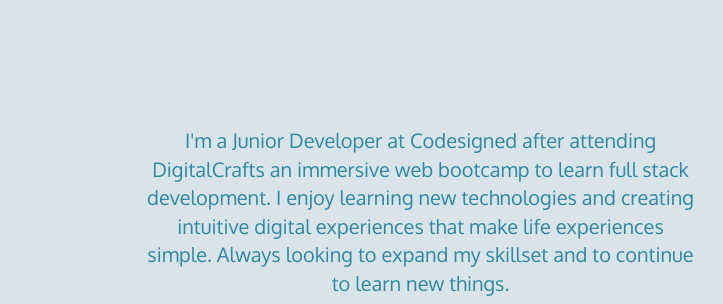
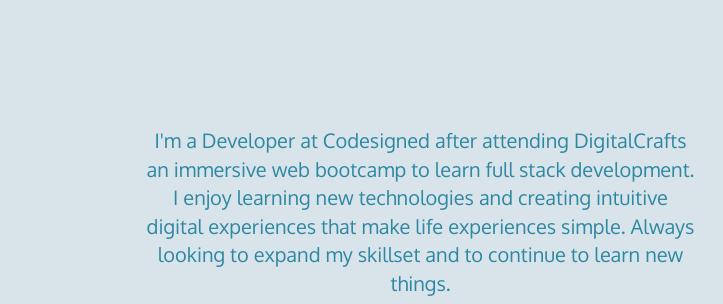
Before and after one commit to ningwho/porforlio, a website: page index.html in a window 1280 px wide. Shown: the part 802-1106 px from the top of the page, 0-723 px from the left. Drawn offline with nearby package versions, Linux system fonts and the light colour scheme.

Commit message:
updated description

```diff
--- a/index.html
+++ b/index.html
@@ -60,7 +60,7 @@
 		<div class="container">
 			<div class="row">
 				<div class="col-sm-6 text-center">
-					<p>I'm a Junior Developer at Codesigned after attending DigitalCrafts an immersive web bootcamp to learn full stack development. I enjoy learning new technologies and creating intuitive digital experiences that make life experiences simple. Always looking to expand my skillset and to continue to learn new things. </p>
+					<p>I'm a Developer at Codesigned after attending DigitalCrafts an immersive web bootcamp to learn full stack development. I enjoy learning new technologies and creating intuitive digital experiences that make life experiences simple. Always looking to expand my skillset and to continue to learn new things. </p>
 
 					<p>In my free time I enjoy grabbing some tea with friends, exploring fleamarkets or walking the beltline.</p>
 				</div>
```
